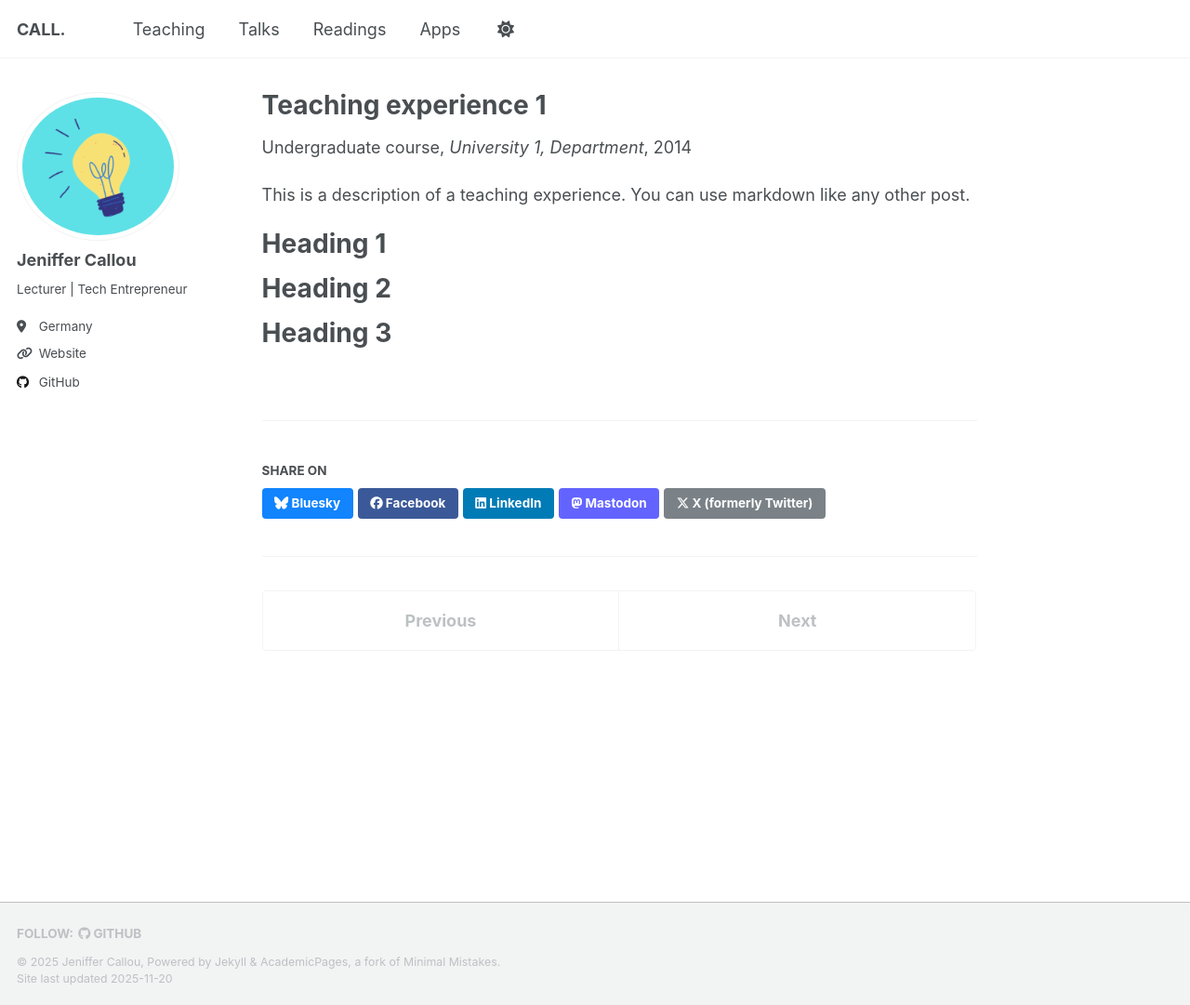
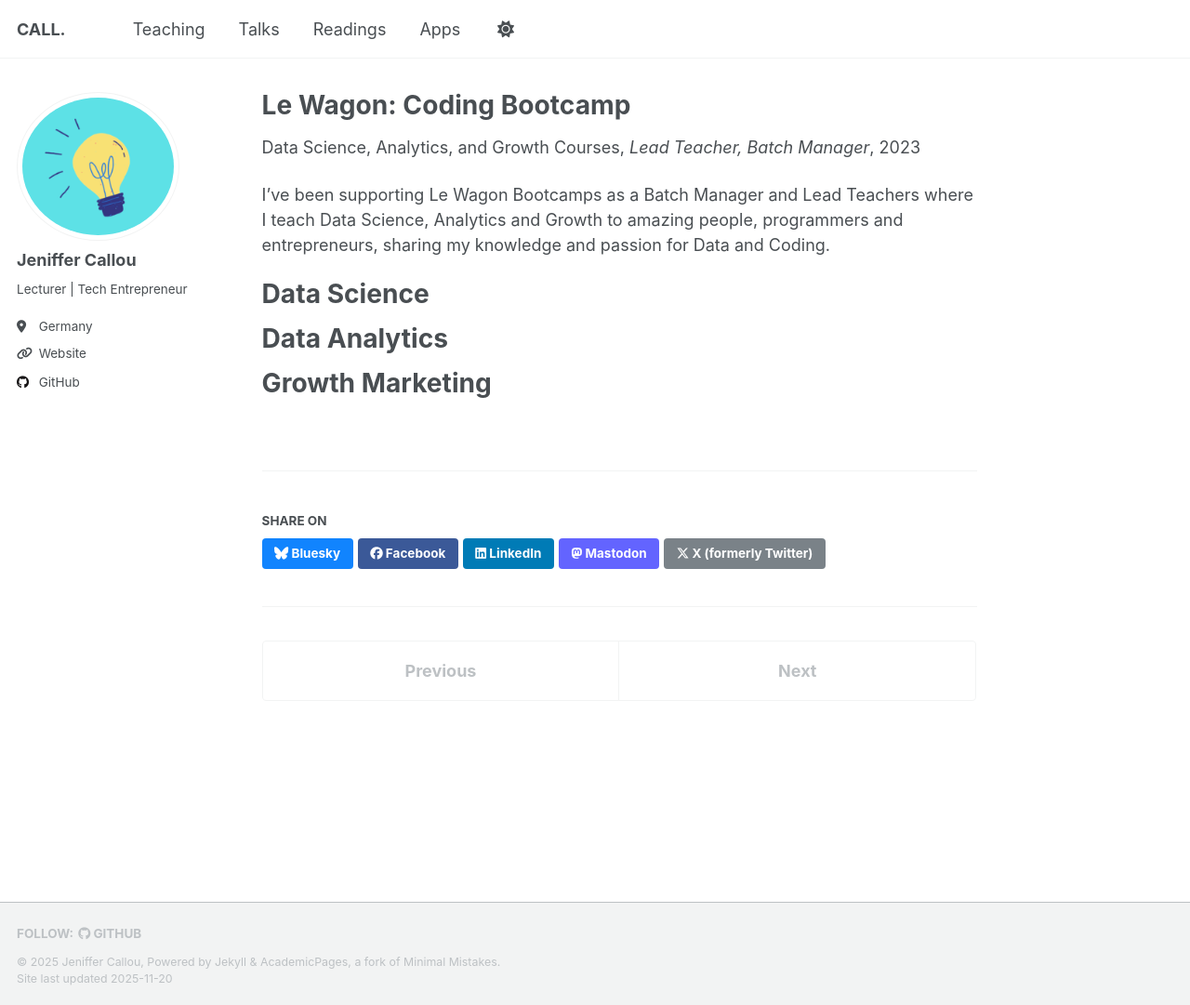
Before and after one commit to JenCall/jencall.github.io, a Jekyll site: the page built from _teaching/2014-spring-teaching-1.md, in a window 1280 px wide and 1081 px high. Shown: the whole window at 93% size. Built offline with Jekyll 4.4.1, drawn with Linux system fonts in a browser that asks for light colours; a script that is not in the unit is left out.

Commit message:
Revise teaching experience to reflect current role
Updated teaching experience details for Le Wagon Bootcamp.

```diff
--- a/_teaching/2014-spring-teaching-1.md
+++ b/_teaching/2014-spring-teaching-1.md
@@ -1,20 +1,20 @@
 ---
-title: "Teaching experience 1"
+title: "Le Wagon: Coding Bootcamp"
 collection: teaching
-type: "Undergraduate course"
-permalink: /teaching/2014-spring-teaching-1
-venue: "University 1, Department"
-date: 2014-01-01
-location: "City, Country"
+type: "Data Science, Analytics, and Growth Courses"
+permalink: /teaching/le-wagon
+venue: "Lead Teacher, Batch Manager"
+date: Since February 2023
+location: "France, Germany, Netherlands, Sao Paulo, Mauricius, Dubai"
 ---
 
-This is a description of a teaching experience. You can use markdown like any other post.
+I've been supporting Le Wagon Bootcamps as a Batch Manager and Lead Teachers where I teach Data Science, Analytics and Growth to amazing people, programmers and entrepreneurs, sharing my knowledge and passion for Data and Coding.
 
-Heading 1
+Data Science
 ======
 
-Heading 2
+Data Analytics
 ======
 
-Heading 3
+Growth Marketing
 ======
```
